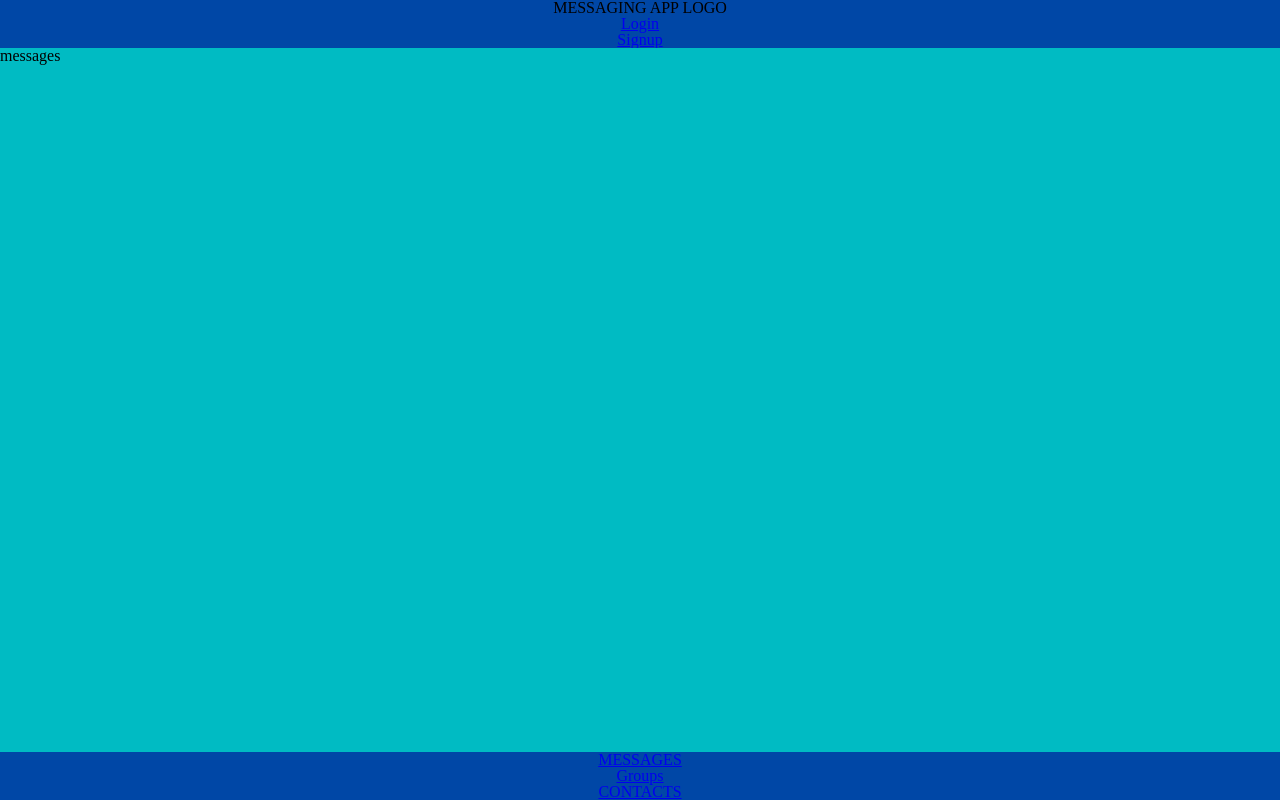
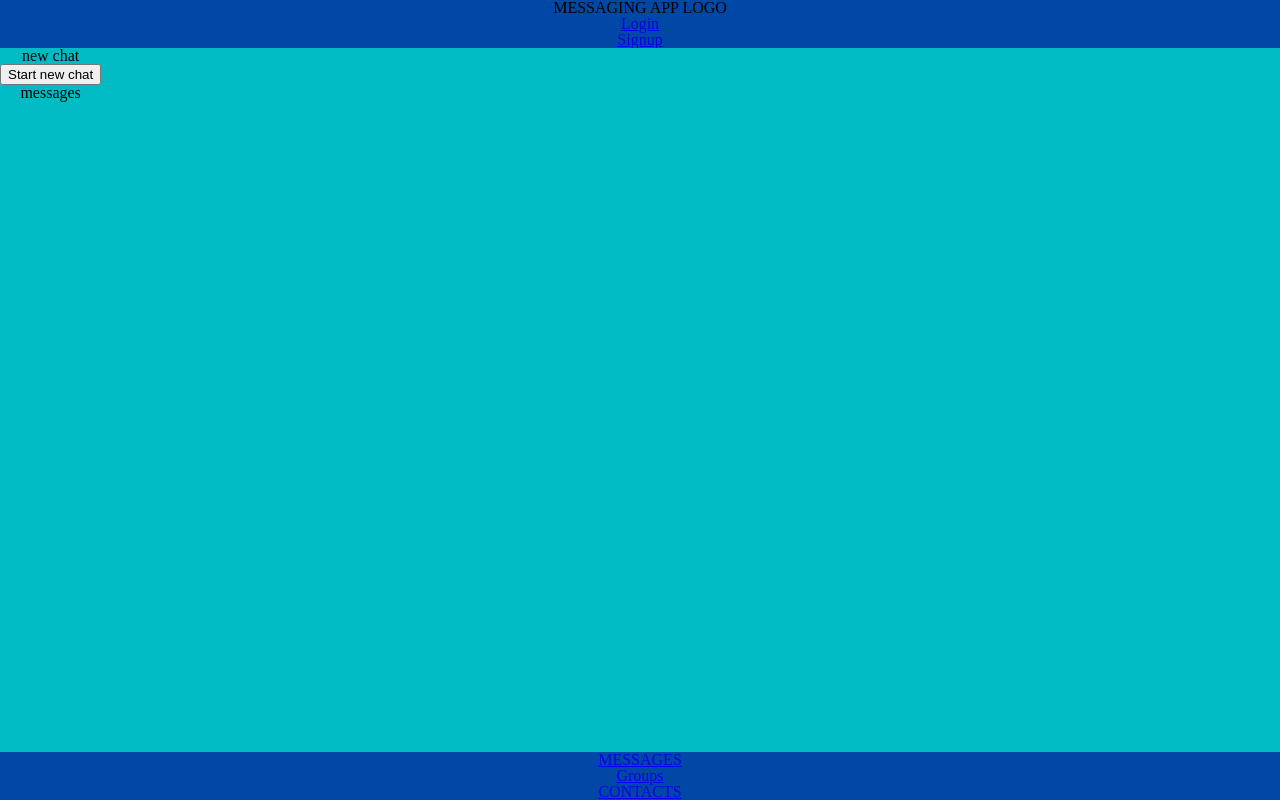
Before and after one commit to LukasDrinkwater/project-messaging-app, a React (Vite) app in the folder frontend/: page /messages in a window 1280 px wide. Built offline with nearby package versions, Linux system fonts and the light colour scheme; no server answers.

Commit message:
initial commit

```diff
--- a/frontend/src/components/pages/MessagesPage.jsx
+++ b/frontend/src/components/pages/MessagesPage.jsx
@@ -1,32 +1,52 @@
 import axios from "axios";
+import { useNavigate } from "react-router-dom";
 import "./MessagesPage.css";
 import { useEffect, useState } from "react";
 
 export default function Messages() {
+  const navigate = useNavigate();
   const [userReceiver, setUserReceiver] = useState(undefined);
+  const [currentChats, setCurrnentChats] = useState([]);
 
-  useEffect(() => {
-    const getCurrentChats = async () => {
-      try {
-        const response = await axios({
-          method: "GET",
-          url: "/messages/allChats",
-          credentials: "true",
-        });
+  // useEffect(() => {
+  //   const getCurrentChats = async () => {
+  //     try {
+  //       const response = await axios({
+  //         method: "GET",
+  //         url: "/messages/allChats",
+  //         credentials: "true",
+  //       });
 
-        if (response.ok) {
-        }
-      } catch (error) {
-        console.log("Error getting all chats:", error);
-      }
-    };
-    getCurrentChats();
-  }, []);
+  //       if (response.ok) {
+  //       }
+  //     } catch (error) {
+  //       console.log("Error getting all chats:", error);
+  //     }
+  //   };
+  //   getCurrentChats();
+  // }, []);
+
+  const handleNewChatClick = () => {
+    navigate("/contacts");
+  };
 
   return (
     <>
       <div className="messagePageContainer">
-        <div className="currentChats"></div>
+        <div className="currentChats">
+          {currentChats.length > 0 ? (
+            // map through chats to show a preview
+            <p>chat previews</p>
+          ) : (
+            // render new chat button
+            <>
+              <p>new chat</p>
+              <div className="newChatButton">
+                <button onClick={handleNewChatClick}>Start new chat</button>
+              </div>
+            </>
+          )}
+        </div>
         <div className="messageFeed">
           {/* map and display messages */}
           <p>messages</p>
```
